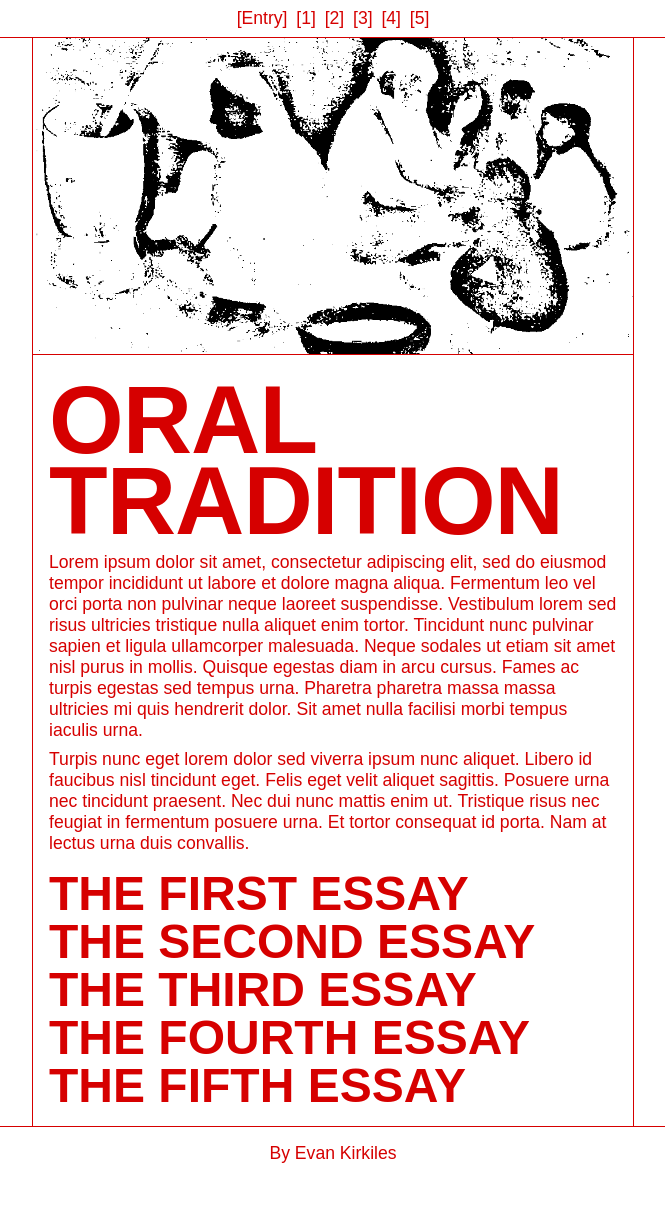
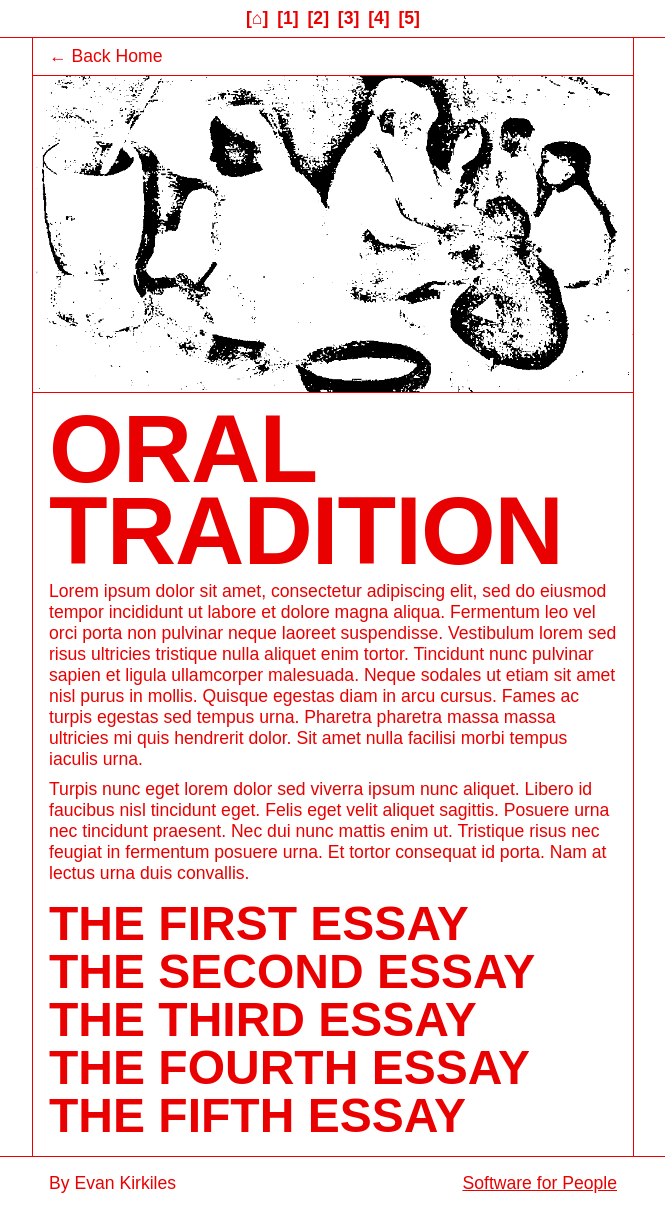
Before and after one commit to evankirkiles/s4p-s24, an Astro site: page /webzine in a window 1280 px wide. Shown: the whole page, without its empty margins (307-972 px from the left). Before the commit the page ends 1180 px from the top, so only its background shows below. Built offline with nearby package versions, Linux system fonts and the light colour scheme; Astro itself is replaced by a stand-in of ours.

Commit message:
final cleanup

```diff
--- a/src/components/webzine/Footer.astro
+++ b/src/components/webzine/Footer.astro
@@ -3,7 +3,16 @@
 ---
 
 <footer class="Footer">
-  <p>By Evan Kirkiles</p>
+  <div>
+    <p>By Evan Kirkiles</p>
+    <p>
+      <a
+        href="https://2024.software-for-people.net"
+        target="_blank"
+        rel="noopener noreferrer">Software for People</a
+      >
+    </p>
+  </div>
 </footer>
 
 <style lang="scss" is:global>
@@ -11,7 +20,18 @@
     border-block-start: 1px solid currentColor;
     background-color: var(--color-bg);
     padding: var(--page-padding);
-    inline-size: 100%;
-    text-align: center;
+
+    & a {
+      text-decoration: underline;
+    }
+
+    & div {
+      display: flex;
+      justify-content: space-between;
+      margin-inline: auto;
+      padding-inline: var(--page-padding);
+      inline-size: 100%;
+      max-inline-size: var(--max-inline-content);
+    }
   }
 </style>
--- a/src/components/webzine/Instructions.astro
+++ b/src/components/webzine/Instructions.astro
@@ -47,7 +47,6 @@
     letter-spacing: -0.04em;
     text-align: center;
     text-decoration: underline;
-    text-decoration-thickness: 0.2em;
     text-underline-offset: 0.1em;
 
     &_more,
--- a/src/components/webzine/Nav.astro
+++ b/src/components/webzine/Nav.astro
@@ -7,7 +7,7 @@ const webzineEntries = await getCollection("webzine");
 <nav class="Nav" aria-label="Main">
   <ul>
     <li>
-      <a href="/webzine">[Entry]</a>
+      <a href="/webzine" aria-label="Webzine Landing Page">[⌂]</a>
     </li>
     {
       webzineEntries.map((entry, i) => (
@@ -30,6 +30,7 @@ const webzineEntries = await getCollection("webzine");
     background-color: var(--color-bg);
     padding: calc(0.5 * var(--page-padding)) var(--page-padding);
     max-inline-size: 100vw;
+    font-weight: 700;
     text-align: center;
 
     & ul {
--- a/src/layouts/BaseLayout.astro
+++ b/src/layouts/BaseLayout.astro
@@ -28,8 +28,4 @@ import "@/styles/globals.scss";
     --color-fg: #000000;
     --color-hl: rgb(39, 32, 103);
   }
-
-  body {
-    font-family: "Times New Roman", Times, serif;
-  }
 </style>
--- a/src/layouts/webzine/RootLayout.astro
+++ b/src/layouts/webzine/RootLayout.astro
@@ -58,13 +58,11 @@ const { disableBlurAndInstructions } = Astro.props;
 </script>
 
 <style lang="scss" is:global>
-  :root {
+  body {
     --color-bg: #ffffff;
-    --color-fg: #d60000;
-    --color-hl: rgb(39, 32, 103);
-  }
+    --color-fg: #e90000;
+    --color-hl: #461313;
 
-  body {
     display: flex;
     flex-direction: column;
 
--- a/src/pages/webzine/index.astro
+++ b/src/pages/webzine/index.astro
@@ -12,6 +12,7 @@ const webzineEntries = await getCollection("webzine");
   <title slot="head">P1: Webzine</title>
   <ArticleLayout>
     <div class="Home_contents">
+      <a class="Home_back" href="/">&larr; Back Home</a>
       <Image src={myImg} alt="A group of people sitting around a fire." />
       <h1>Oral Tradition</h1>
       <p>
@@ -36,7 +37,7 @@ const webzineEntries = await getCollection("webzine");
       {
         webzineEntries.map((entry) => (
           <li>
-            <a href={`webzine/${entry.slug}`}>{entry.data.title}</a>
+            <a href={`/webzine/${entry.slug}`}>{entry.data.title}</a>
           </li>
         ))
       }
@@ -44,7 +45,16 @@ const webzineEntries = await getCollection("webzine");
   </ArticleLayout>
 
   <style lang="scss" is:global>
-    .Home_contents {
+    .Home {
+      &_back {
+        display: block;
+        margin: calc(-1 * var(--page-padding));
+        margin-block-end: 0;
+        border-block-end: 1px solid currentColor;
+        padding: calc(0.5 * var(--page-padding)) var(--page-padding);
+      }
+
+      &_contents {
         & h1 {
           margin-block: 0.1em 0.1em;
           font-weight: 700;
@@ -56,14 +66,14 @@ const webzineEntries = await getCollection("webzine");
 
         & img {
           mix-blend-mode: darken;
-        margin: calc(-1 * var(--page-padding));
-        margin-block-end: 0.5em;
+          margin-inline: calc(-1 * var(--page-padding));
           border-block-end: 1px solid currentColor;
           inline-size: calc(100% + 2 * var(--page-padding));
           max-inline-size: unset;
         }
       }
-    .Home_list {
+
+      &_list {
         flex: 1;
         margin-block-start: 1rem;
         font-weight: 700;
@@ -71,5 +81,6 @@ const webzineEntries = await getCollection("webzine");
         line-height: 1;
         text-transform: uppercase;
       }
+    }
   </style>
 </RootLayout>
```
Also changed, not shown: src/pages/index.astro (+11 -3 lines). Lines whose indentation alone changed are shown as unchanged.
